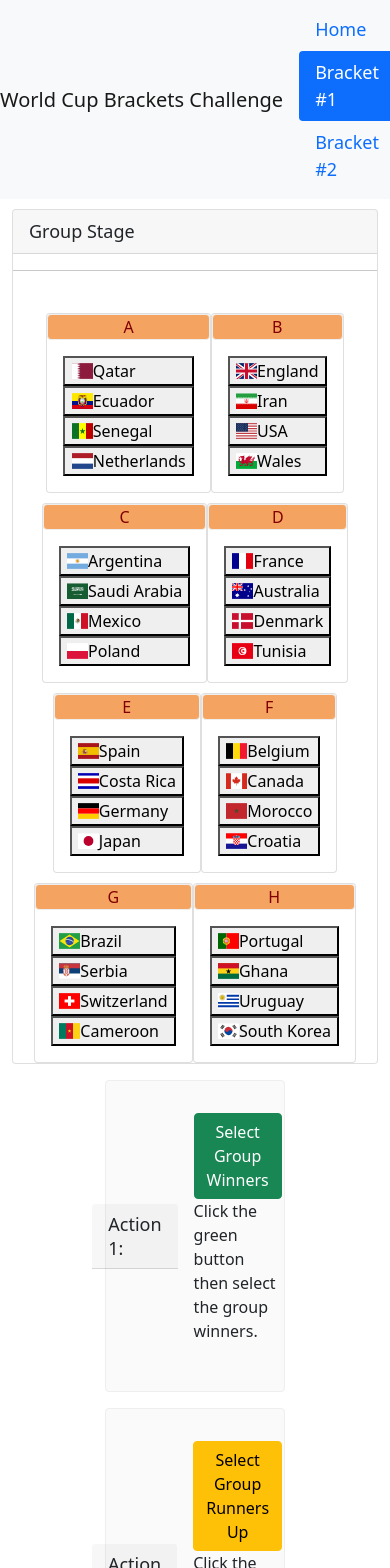
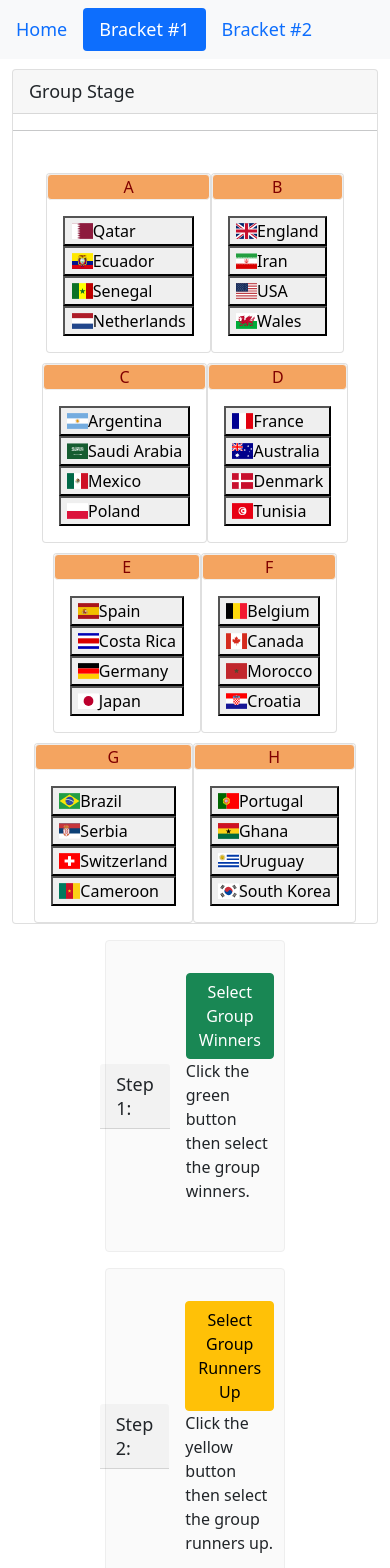
Before and after one commit to dkvitus/WeGoTakeDatCup, an Angular app: page /WeGoTakeDatCup/products in a window 390 px wide. Shown: the top 1568 px of the page. Built offline with nearby package versions, Linux system fonts and the light colour scheme.

Commit message:
responsive updates 1

```diff
--- a/src/app/app.component.ts
+++ b/src/app/app.component.ts
@@ -4,7 +4,7 @@ import { Component } from "@angular/core";
   selector: 'pm-root',
   template: `
     <nav class='navbar navbar-expand navbar-light bg-light'>
-        <a class='navbar-brand'>{{pageTitle}}</a>
+        <!-- <a class='navbar-brand'>{{pageTitle}}</a> -->
         <ul class='nav nav-pills'>
           <li><a class='nav-link' routerLinkActive='active' routerLink='/welcome'>Home</a></li>
           <li><a class='nav-link' routerLinkActive='active' routerLink='/products'>Bracket #1</a></li>
@@ -18,5 +18,5 @@ import { Component } from "@angular/core";
   styleUrls: ['./app.component.css']
 })
 export class AppComponent {
-  pageTitle = 'World Cup Brackets Challenge';
+  pageTitle = 'Take Dat Cup';
 }
--- a/src/app/home/welcome.component.html
+++ b/src/app/home/welcome.component.html
@@ -6,11 +6,11 @@
     <div class="container-fluid">
       <div class="text-center">
         <img src="./assets/images/qatar-world-cup.gif"
-             class="img-responsive center-block"
+             class="img-fluid img-responsive "
              style="max-height:300px;padding-bottom:50px" />
       </div>
 
-      <div class="text-center">Updated by:</div>
+      <div class="text-center">Created by:</div>
       <div class="text-center">
         <h3>Dk Vitus</h3>
       </div>
--- a/src/app/products/product-list.component.html
+++ b/src/app/products/product-list.component.html
@@ -105,7 +105,7 @@
 
   <div class="card-medium">
     <div class="card-header">
-      Action 1:
+      Step 1:
     </div>
     <div class="card-body">
       <button class="btn btn-success" (click)="selectGroupWinners()"> Select Group Winners</button>
@@ -118,7 +118,7 @@
   </div>
   <div class="card-medium">
     <div class="card-header">
-      Action 2:
+      Step 2:
     </div>
     <div class="card-body">
       <button class="btn btn-warning" (click)="selectGroupRunnersUp()"> Select Group Runners Up</button>
```
